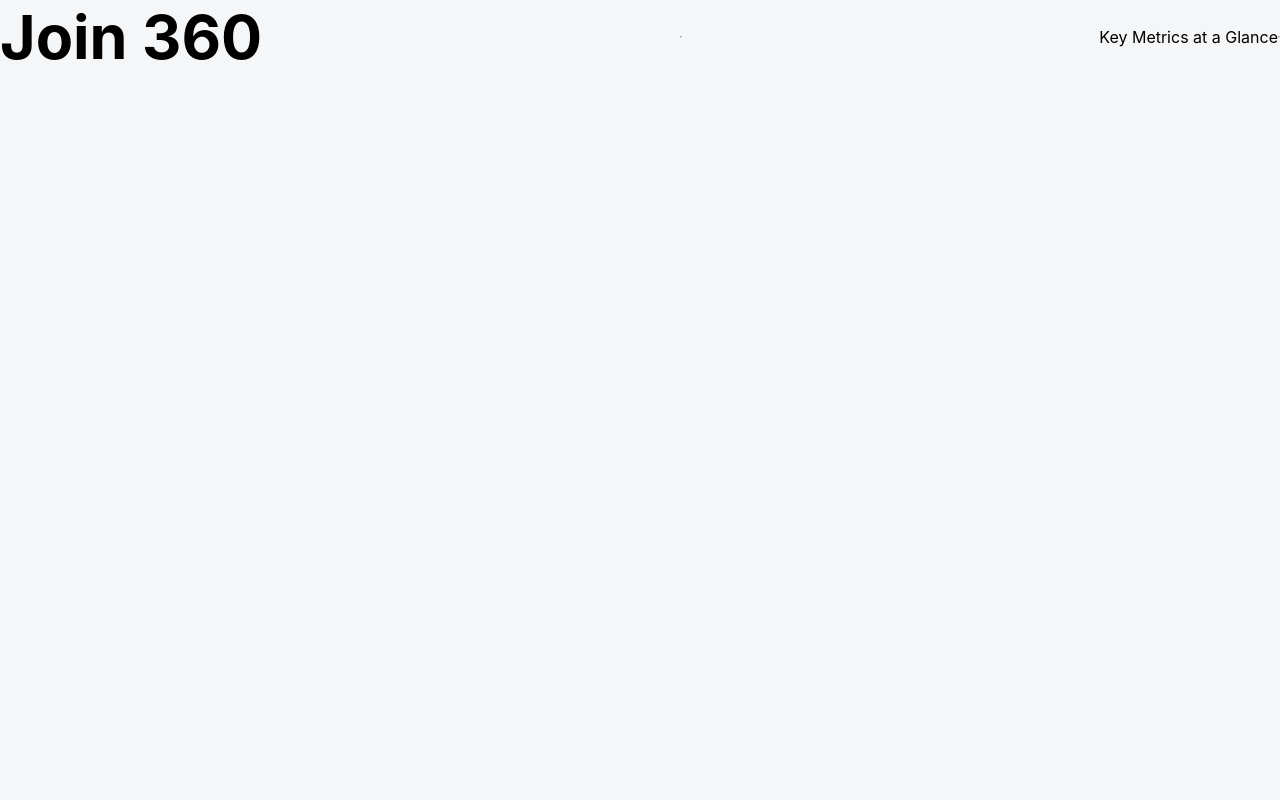
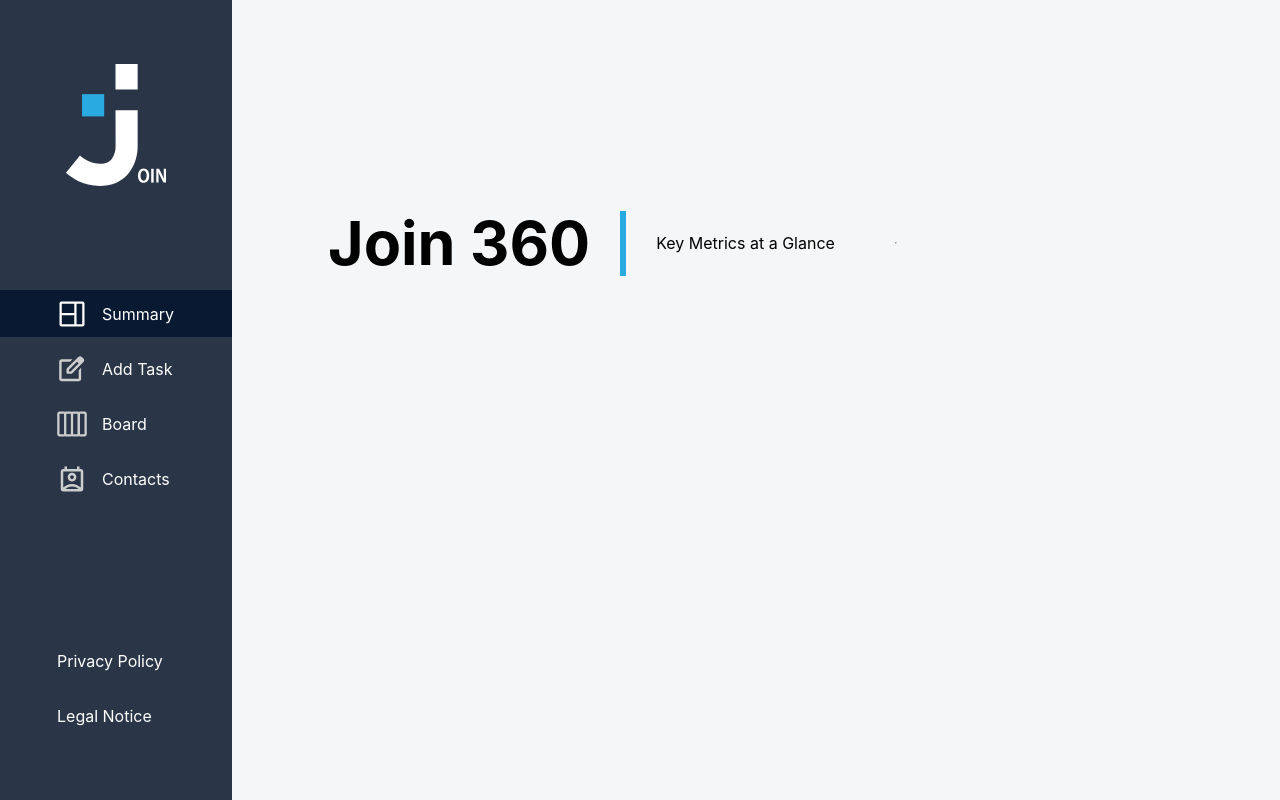
Before and after one commit to t4nell/Join-455, a plain HTML site: page summary/summary.html in a window 1280 px wide. Drawn offline with Linux system fonts and the light colour scheme; a web font is replaced by a local one.

Commit message:
Fix CSS positioning and update HTML onload attribute syntax

```diff
--- a/summary/summary.css
+++ b/summary/summary.css
@@ -1,12 +1,15 @@
 main {
     height: 100vh;
+    position: relative;
   }
 
 #summary_container{
+  position: absolute;
     display: flex;
-    justify-content: center;
     align-items: center;
-
+    gap: 30px;
+    top: 206px;
+    left: 328px
 }
 
 #summary_todo_container{
@@ -21,9 +24,14 @@ main {
 
 }
 
-#separator_vertically_gray{
-  width: 150px;
-  border: 1px solid var(--separator-color-gray);
+.separator_vertically{
+  height: 59px;
+  border: 3px solid var(--separator-color);
+  margin: 0;
+}
+
+.separator_vertically_gray{
+
 }
 
 #summary_deadline_container{
--- a/summary/summary.html
+++ b/summary/summary.html
@@ -12,13 +12,13 @@
     <script src="./summary.js" defer></script>
     <title>Join</title>
   </head>
-  <body onload="renderSidebar() getsummaryTemplate()">
+  <body onload="renderSidebar()">
 
 
-    <main id="main_summary_container">
+    <main id="main_container">
       <div id="summary_container">
         <h2>Join 360</h2><hr class="separator_vertically"><span>Key Metrics at a Glance</span>
-        <div class="">
+          <div class="">
           <div id="summary_todo_container"></div>
           <div id="summary_done_container"></div>
         </div>
--- a/summary/summary.js
+++ b/summary/summary.js
@@ -1,5 +1,6 @@
 const mainContainer = document.getElementById("main_container");
 
+
 function renderSidebar() {
-    mainContainer.innerHTML = getSidebarTemplate();
+    mainContainer.innerHTML += getSidebarTemplate();
 }
```
